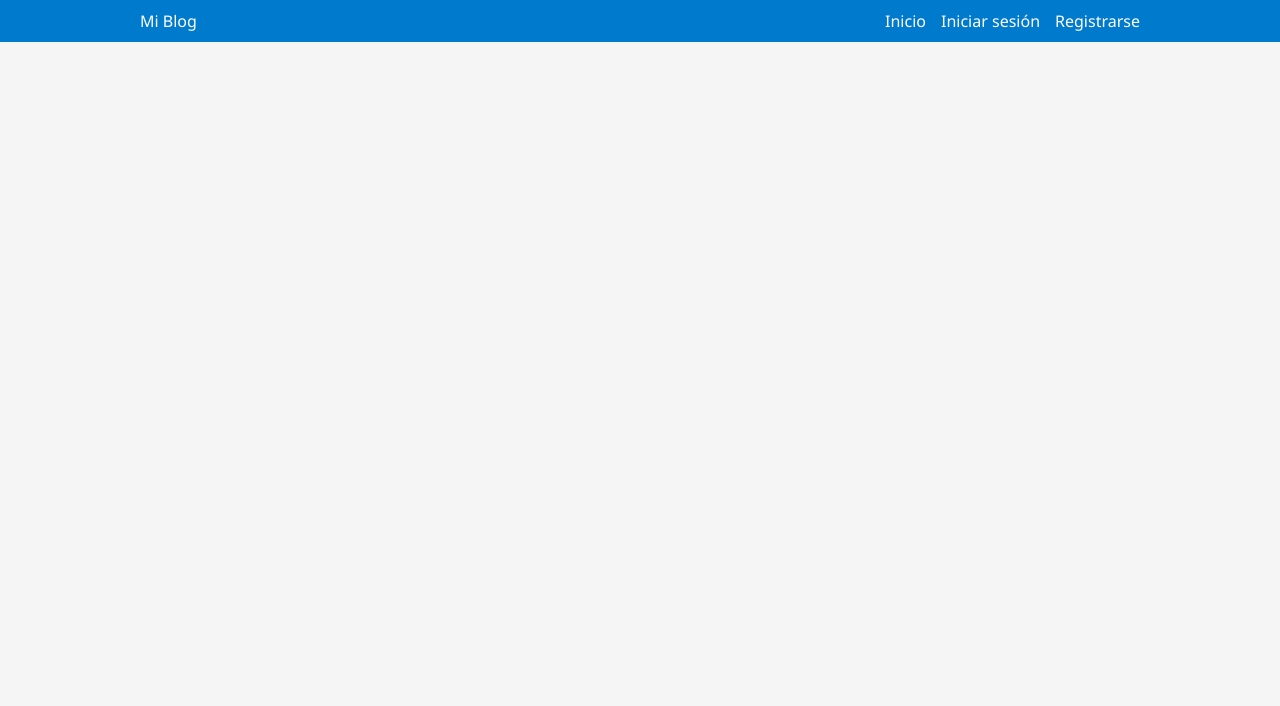
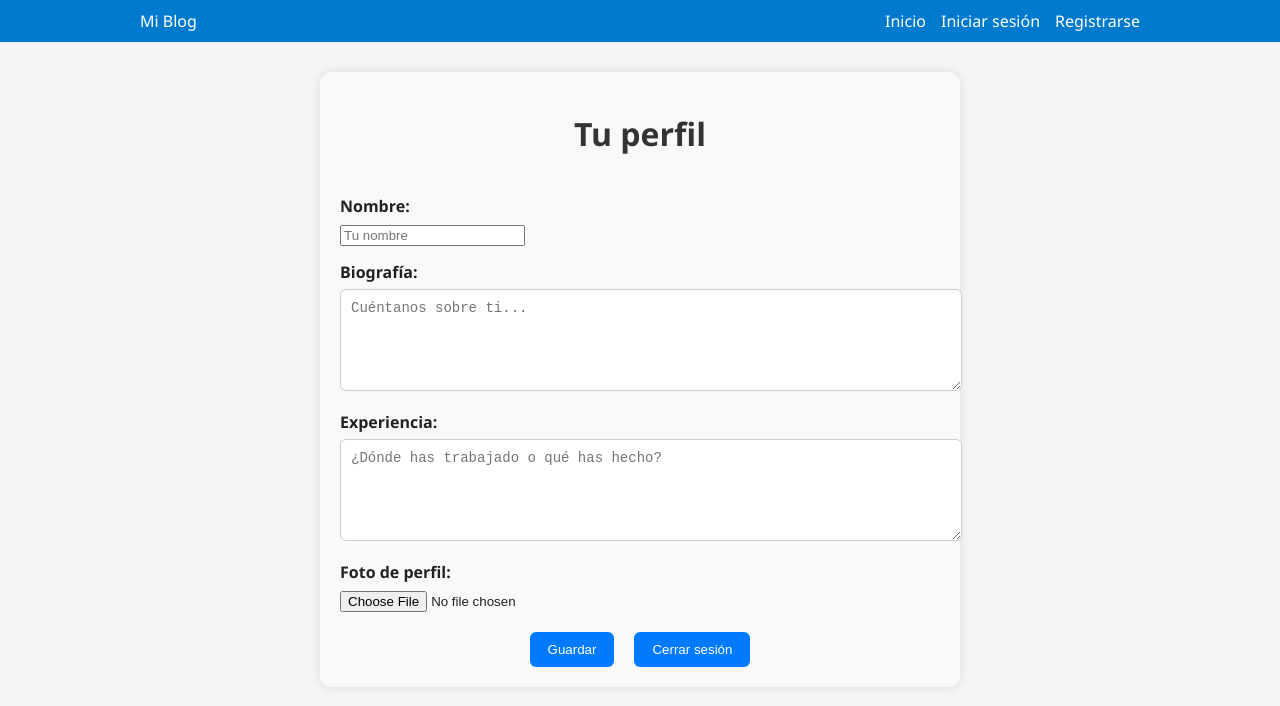
Before and after one commit to alesia565/blog-angular, an Angular app: page /perfil in a window 1280 px wide. Before the commit this address led to /. Shown: the top 706 px of the page. Built offline with nearby package versions, Linux system fonts and the light colour scheme.

Commit message:
Actualiza diseño del perfil

```diff
--- a/src/app/app.component.html
+++ b/src/app/app.component.html
@@ -4,6 +4,7 @@
     <div class="nav-links">
       <a routerLink="/">Inicio</a>
       <a routerLink="/nuevo" *ngIf="usuario">Nuevo post</a>
+      <a routerLink="/perfil" *ngIf="usuario">Perfil</a>
       <a routerLink="/login" *ngIf="!usuario">Iniciar sesión</a>
       <a routerLink="/registro" *ngIf="!usuario">Registrarse</a>
       <button (click)="logout()" *ngIf="usuario">Cerrar sesión</button>
--- a/src/app/app.routes.ts
+++ b/src/app/app.routes.ts
@@ -4,11 +4,13 @@ import { PostDetailComponent } from './post-detail/post-detail.component';
 import { CreatePostComponent } from './create-post/create-post.component';
 import { LoginComponent } from './login/login.component';
 import { RegistroComponent } from './registro/registro.component';
+import { PerfilComponent } from './perfil.component';
 
 export const routes: Routes = [
   { path: '', component: PostsListComponent },
   { path: 'post/:id', component: PostDetailComponent },
   { path: 'nuevo', component: CreatePostComponent },
   { path: 'login', component: LoginComponent },
-  { path: 'registro', component: RegistroComponent }
+  { path: 'registro', component: RegistroComponent },
+  { path: 'perfil', component: PerfilComponent }
 ];
--- a/src/app/news.service.ts
+++ b/src/app/news.service.ts
@@ -6,8 +6,8 @@ import { Observable } from 'rxjs';
   providedIn: 'root'
 })
 export class NewsService {
-  private apiKey = '49261354f7a245079417094c23d9218e';
-  private apiUrl = `https://newsapi.org/v2/everything?q=tecnología&language=es&pageSize=5&apiKey=49261354f7a245079417094c23d9218e`;
+  private apiKey = 'Tu Codigo Secreto';
+  private apiUrl = `https://newsapi.org/v2/everything?q=tecnología&language=es&pageSize=5&apiKey=Tu Codigo Secreto`;
 
   constructor(private http: HttpClient) {}
 
--- /dev/null
+++ b/src/app/perfil.component.css
@@ -0,0 +1,66 @@
+.perfil-container {
+    max-width: 600px;
+    margin: 30px auto;
+    padding: 20px;
+    background: #f9f9f9;
+    border-radius: 12px;
+    box-shadow: 0 0 12px rgba(0, 0, 0, 0.1);
+  }
+
+  .perfil-container h1 {
+    text-align: center;
+    color: #333;
+    margin-bottom: 20px;
+  }
+
+  .form-group {
+    margin-bottom: 15px;
+  }
+
+  .form-group label {
+    display: block;
+    font-weight: bold;
+    margin-bottom: 6px;
+  }
+
+  input[type="text"],
+  textarea {
+    width: 100%;
+    padding: 10px;
+    border: 1px solid #ccc;
+    border-radius: 6px;
+    font-size: 14px;
+  }
+
+  textarea {
+    resize: vertical;
+    min-height: 80px;
+  }
+
+  .foto-perfil {
+    display: block;
+    margin-top: 10px;
+    max-width: 150px;
+    border-radius: 50%;
+    border: 2px solid #555;
+  }
+
+  .botones {
+    text-align: center;
+    margin-top: 20px;
+  }
+
+  button {
+    padding: 10px 18px;
+    margin: 0 10px;
+    border: none;
+    background-color: #007bff;
+    color: white;
+    border-radius: 6px;
+    cursor: pointer;
+    transition: background-color 0.2s ease;
+  }
+
+  button:hover {
+    background-color: #0056b3;
+  }
--- /dev/null
+++ b/src/app/perfil.component.html
@@ -0,0 +1,29 @@
+<div class="perfil-container">
+    <h1>Tu perfil</h1>
+
+    <div class="form-group">
+      <label>Nombre:</label>
+      <input [(ngModel)]="perfil.nombre" placeholder="Tu nombre" />
+    </div>
+
+    <div class="form-group">
+      <label>Biografía:</label>
+      <textarea [(ngModel)]="perfil.bio" placeholder="Cuéntanos sobre ti..."></textarea>
+    </div>
+
+    <div class="form-group">
+      <label>Experiencia:</label>
+      <textarea [(ngModel)]="perfil.experiencia" placeholder="¿Dónde has trabajado o qué has hecho?"></textarea>
+    </div>
+
+    <div class="form-group">
+      <label>Foto de perfil:</label>
+      <input type="file" (change)="subirFoto($event)" />
+      <img *ngIf="perfil.foto" [src]="perfil.foto" class="foto-perfil" />
+    </div>
+
+    <div class="botones">
+      <button (click)="guardar()">Guardar</button>
+      <button (click)="logout()">Cerrar sesión</button>
+    </div>
+  </div>
--- /dev/null
+++ b/src/app/perfil.component.ts
@@ -0,0 +1,46 @@
+import { Component } from '@angular/core';
+import { CommonModule } from '@angular/common';
+import { FormsModule } from '@angular/forms';
+import { Router } from '@angular/router';
+
+@Component({
+  selector: 'app-perfil',
+  standalone: true,
+  imports: [CommonModule, FormsModule],
+  templateUrl: './perfil.component.html',
+  styleUrls: ['./perfil.component.css']
+})
+export class PerfilComponent {
+  perfil = {
+    nombre: '',
+    bio: '',
+    experiencia: '',
+    foto: ''
+  };
+
+  constructor(private router: Router) {}
+
+  ngOnInit() {
+    const data = localStorage.getItem('perfil');
+    if (data) this.perfil = JSON.parse(data);
+  }
+
+  guardar() {
+    localStorage.setItem('perfil', JSON.stringify(this.perfil));
+    alert('Perfil guardado');
+  }
+
+  subirFoto(event: any) {
+    const archivo = event.target.files[0];
+    const lector = new FileReader();
+    lector.onload = () => {
+      this.perfil.foto = lector.result as string;
+    };
+    lector.readAsDataURL(archivo);
+  }
+
+  logout() {
+    localStorage.removeItem('usuarioActual');
+    this.router.navigate(['/']);
+  }
+}
```
Also changed, not shown: 1 other file (tests, documents, lock files or other folders).
